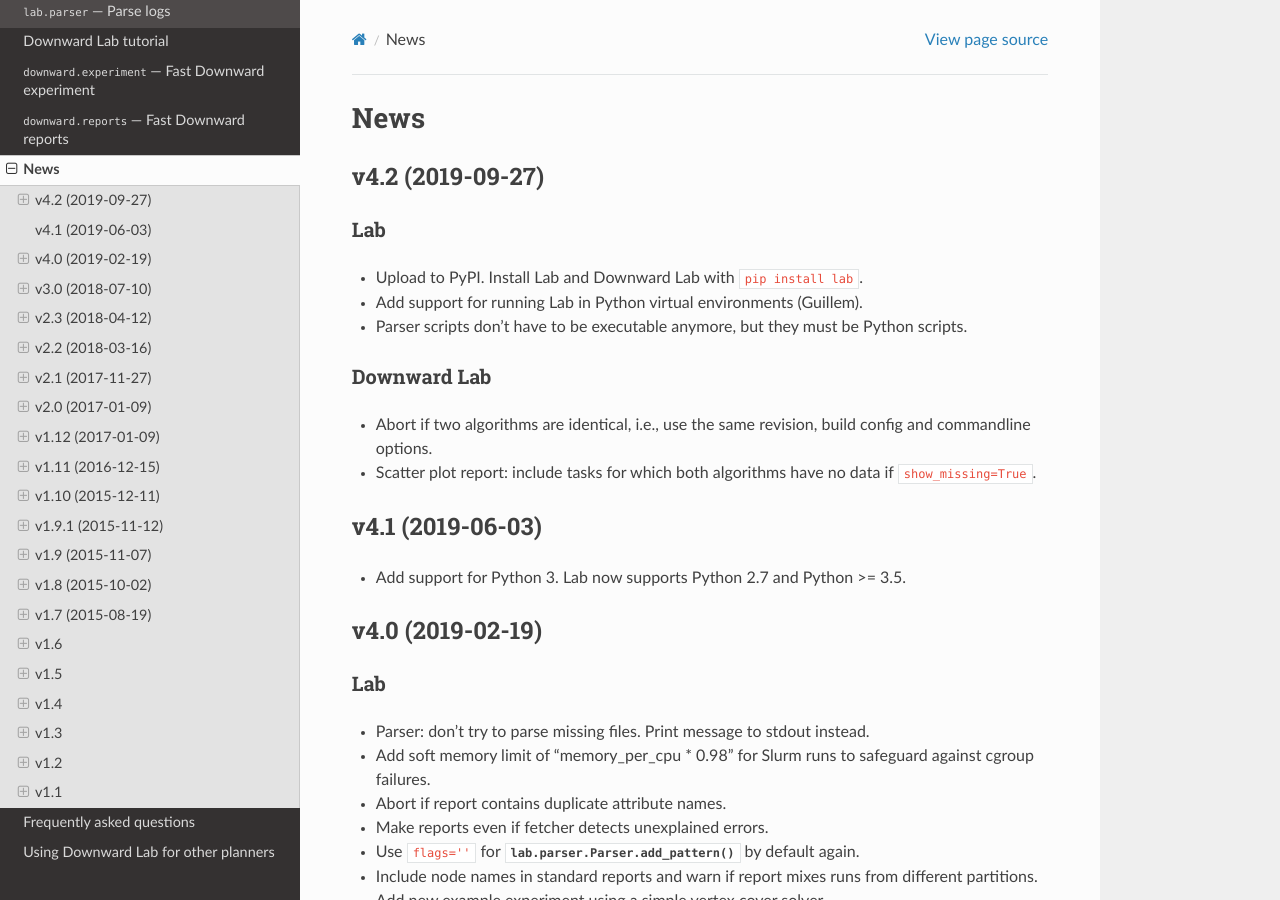
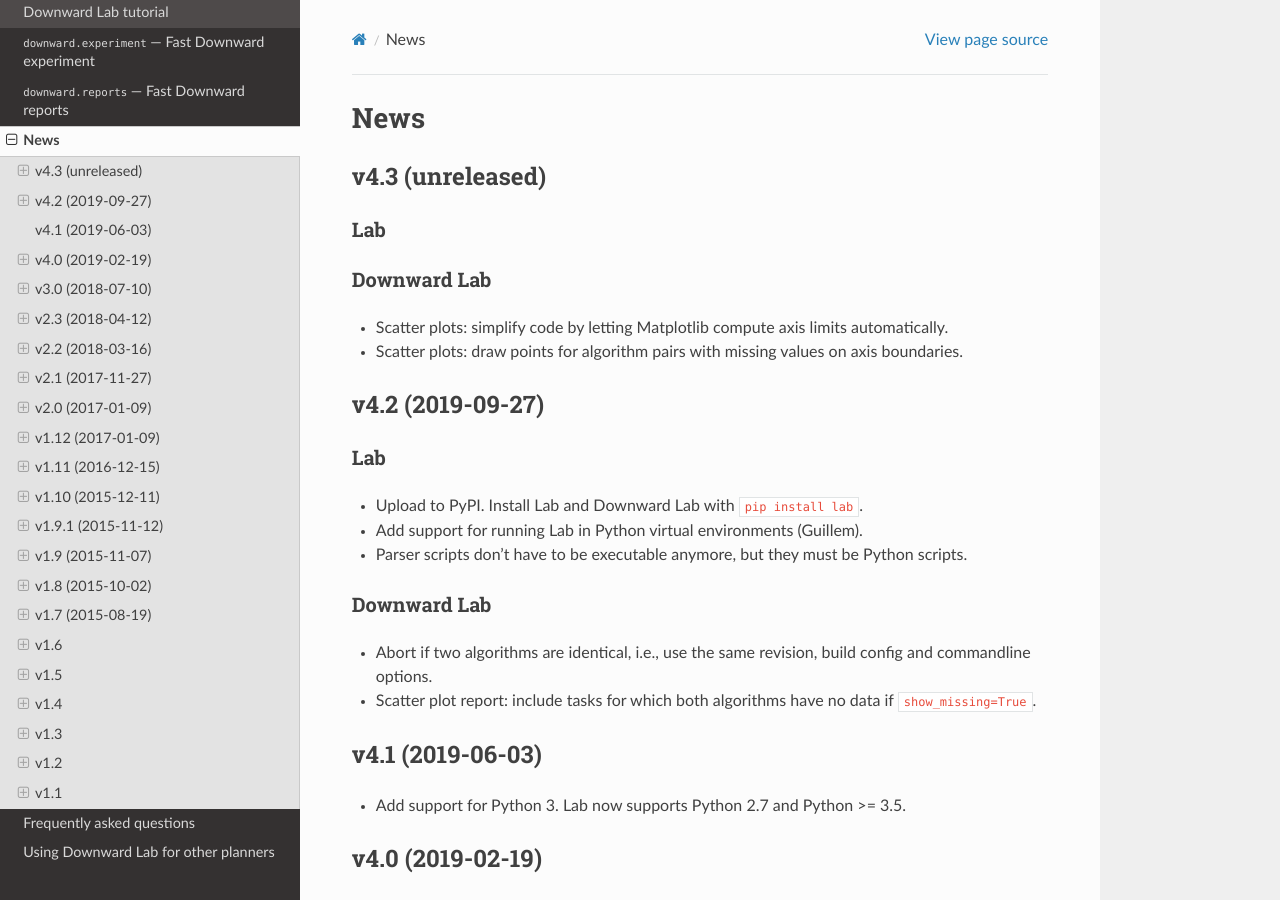
Before and after one commit to aibasel/lab, a Sphinx documentation site: the page built from docs/news.rst, in a window 1280 px wide and 900 px high. Built offline with Sphinx 7.4.7 and the Read the Docs theme 2.0.0, drawn with Linux system fonts in a browser that asks for light colours; pages that are not in the unit, such as notebooks, are missing from menus.

Commit message:
Add news entry.

```diff
--- a/docs/news.rst
+++ b/docs/news.rst
@@ -1,5 +1,17 @@
 News
 ====
+
+v4.3 (unreleased)
+-----------------
+
+Lab
+^^^
+
+Downward Lab
+^^^^^^^^^^^^
+* Scatter plots: simplify code by letting Matplotlib compute axis limits automatically.
+* Scatter plots: draw points for algorithm pairs with missing values on axis boundaries.
+
 
 v4.2 (2019-09-27)
 -----------------
```
